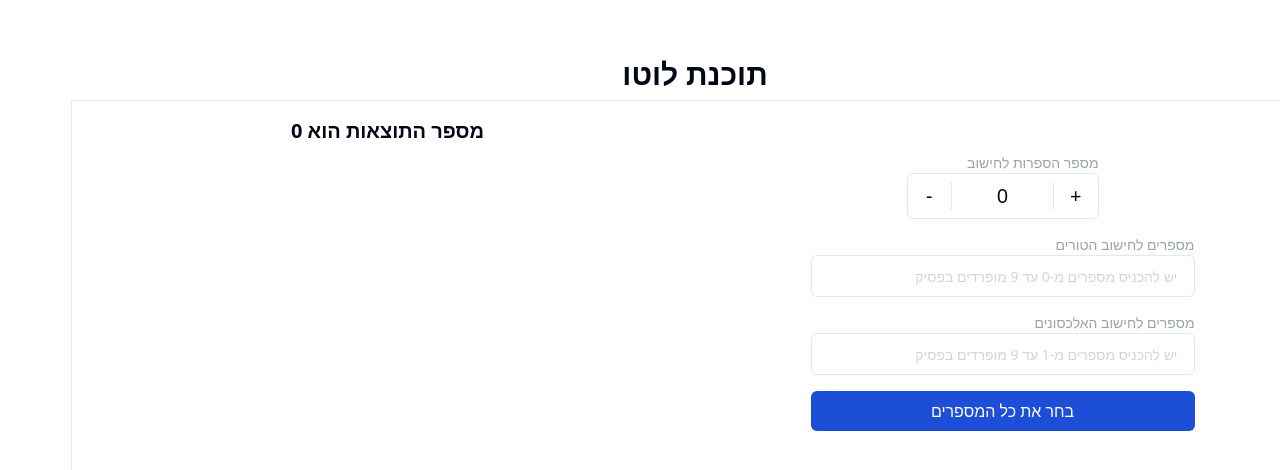
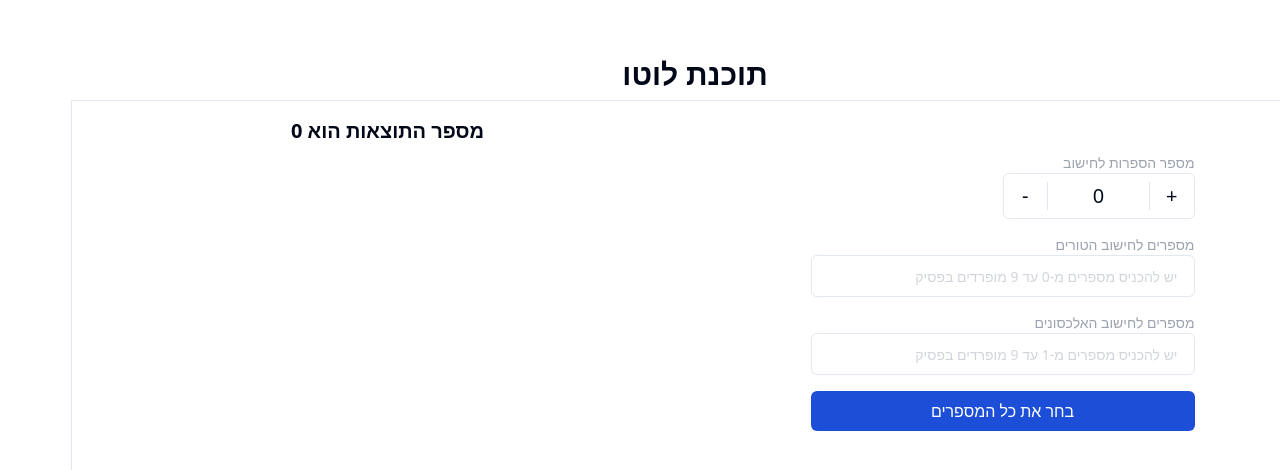
Before and after one commit to avrahamvais123/loto, a Next.js app: page / in a window 1280 px wide. Shown: the part 130-600 px from the top of the page. Built offline with nearby package versions, Linux system fonts and the light colour scheme.

Commit message:
fix style of number input

```diff
--- a/app/page.js
+++ b/app/page.js
@@ -26,7 +26,7 @@ export default function Home() {
           <div /* INPUTS */
             className="size-full flex flex-col items-center justify-center gap-4"
           >
-            <div className="size-full max-w-96 flex flex-col items-center justify-center gap-4">
+            <div className="size-full max-w-96 flex flex-col justify-center gap-4">
               <NumberInput
                 initialValue={0}
                 min={0}
```
